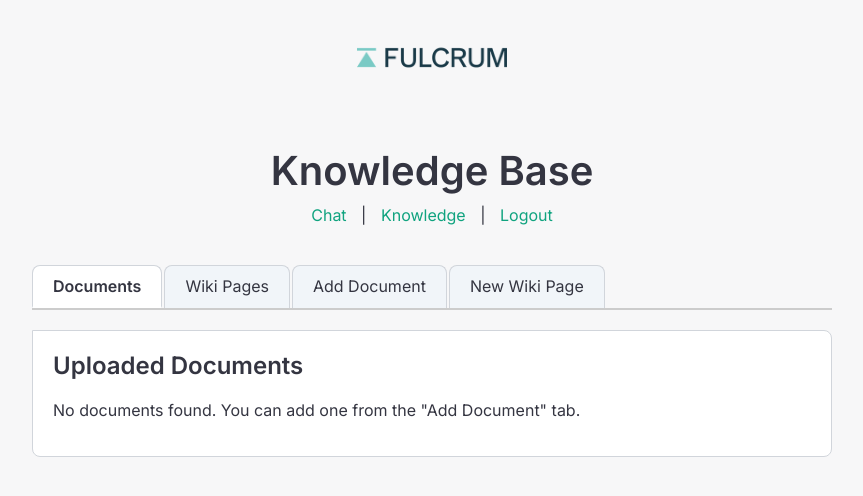
After one commit to pbiosca-fulcrum/RAG-Fulcrum, a Flask app: page /knowledge in a window 1280 px wide. The commit adds this page. Shown: the top 496 px of the page, without its empty margins (208-1071 px from the left). Run offline with Flask 3, Linux system fonts and the light colour scheme; a user stored in the database is signed in; data comes from the database, SQL or seed files in the repository; both versions use the stored data as it was after the commit.

Commit message:
feat(WorkingChatBot): The ChatBot is now working great, the Knowledge Base is visible to the end user

```diff
--- a/app.py
+++ b/app.py
@@ -4,8 +4,10 @@ import datetime
 import json
 import sqlite3
 import threading
-from flask import (Flask, request, render_template, jsonify,
-                   send_from_directory, redirect, url_for, session, flash)
+from flask import (
+    Flask, request, render_template, jsonify,
+    send_from_directory, redirect, url_for, session, flash
+)
 from werkzeug.security import generate_password_hash, check_password_hash
 from chunk_and_embed import chunk_and_embed_file, generate_document_title, embed_text
 from query import generate_answer
@@ -82,10 +84,10 @@ def restart_chroma():
         # Re-create the collection with the same embedding function
         new_collection = chroma_client.get_or_create_collection(name="rag_chunks", embedding_function=embedding_function)
         flash("Chroma collection has been restarted.", "success")
-        return redirect(url_for("documents"))
+        return redirect(url_for("knowledge"))
     except Exception as e:
         flash("Failed to restart Chroma collection: " + str(e), "error")
-        return redirect(url_for("documents"))
+        return redirect(url_for("knowledge"))
 
 # --- User Authentication Routes ---
 @app.route("/register", methods=["GET", "POST"])
@@ -126,13 +128,43 @@ def logout():
     flash("Logged out.", "info")
     return redirect(url_for("login"))
 
-# --- Main Chat and Document Routes ---
+# --- Main Chat Route ---
 @app.route("/", methods=["GET"])
 def index():
     if "user" not in session:
         return redirect(url_for("login"))
     return render_template("index.html")
 
+@app.route("/query", methods=["POST"])
+def query():
+    if "user" not in session:
+        return jsonify({"error": "Unauthorized"}), 401
+    data = request.json
+    if not data or "question" not in data:
+        return jsonify({"error": "No question provided"}), 400
+    question = data["question"]
+    debug = data.get("debug", False)
+    if debug:
+        answer, debug_context = generate_answer(question, debug=True)
+        return jsonify({"answer": answer, "debug_context": debug_context})
+    else:
+        answer = generate_answer(question, debug=False)
+        return jsonify({"answer": answer})
+
+# --- Unified Knowledge Page (Documents + Wiki) ---
+@app.route("/knowledge")
+def knowledge():
+    if "user" not in session:
+        return redirect(url_for("login"))
+    # Get documents
+    with open(METADATA_FILE, "r") as f:
+        docs = json.load(f)
+    docs = sorted(docs, key=lambda x: x.get("upload_time", ""), reverse=True)
+    # Get wiki pages
+    pages = get_all_wiki_pages()
+    return render_template("knowledge.html", docs=docs, pages=pages)
+
+# --- Document Upload (same route, but now linked from knowledge page) ---
 @app.route("/upload_page", methods=["GET", "POST"])
 def upload_page():
     if "user" not in session:
@@ -141,7 +173,7 @@ def upload_page():
         file = request.files.get("document")
         if not file:
             flash("No file uploaded.", "error")
-            return redirect(url_for("upload_page"))
+            return redirect(url_for("knowledge"))
 
         now = datetime.datetime.utcnow()
         # Create folder structure based on current UTC date: uploads/YYYY/MM
@@ -155,7 +187,7 @@ def upload_page():
 
         try:
             title = generate_document_title(temp_file_path)
-        except Exception as e:
+        except Exception:
             title = file.filename  # fallback
 
         import re
@@ -180,33 +212,8 @@ def upload_page():
         flash(f"Your document '{title}' has been uploaded and is being processed. Please wait...", "info")
         threading.Thread(target=process_document, args=(new_file_path, doc_id, extra_metadata)).start()
 
-        return redirect(url_for("documents"))
+        return redirect(url_for("knowledge"))
     return render_template("upload.html")
-
-@app.route("/query", methods=["POST"])
-def query():
-    if "user" not in session:
-        return jsonify({"error": "Unauthorized"}), 401
-    data = request.json
-    if not data or "question" not in data:
-        return jsonify({"error": "No question provided"}), 400
-    question = data["question"]
-    debug = data.get("debug", False)
-    if debug:
-        answer, debug_context = generate_answer(question, debug=True)
-        return jsonify({"answer": answer, "debug_context": debug_context})
-    else:
-        answer = generate_answer(question, debug=False)
-        return jsonify({"answer": answer})
-
-@app.route("/documents", methods=["GET"])
-def documents():
-    if "user" not in session:
-        return redirect(url_for("login"))
-    with open(METADATA_FILE, "r") as f:
-        docs = json.load(f)
-    docs = sorted(docs, key=lambda x: x.get("upload_time", ""), reverse=True)
-    return render_template("documents.html", docs=docs)
 
 @app.route("/uploads/<path:filename>")
 def uploaded_file(filename):
@@ -217,8 +224,6 @@ def internal_error(error):
     return render_template("error.html", error=error), 500
 
 # --- Wiki Functionality ---
-# Wiki pages are stored in a separate SQLite database for collaboration
-
 WIKI_DB = "wiki.db"
 
 def init_wiki_db():
@@ -229,6 +234,7 @@ def init_wiki_db():
                 id INTEGER PRIMARY KEY AUTOINCREMENT,
                 title TEXT NOT NULL,
                 content TEXT NOT NULL,
+                folder TEXT DEFAULT '',
                 updated_at TEXT NOT NULL
             )
         """)
@@ -239,43 +245,45 @@ init_wiki_db()
 def get_all_wiki_pages():
     with sqlite3.connect(WIKI_DB) as conn:
         cur = conn.cursor()
-        cur.execute("SELECT id, title, updated_at FROM wiki ORDER BY updated_at DESC")
+        cur.execute("SELECT id, title, folder, updated_at FROM wiki ORDER BY updated_at DESC")
         rows = cur.fetchall()
         pages = []
         for row in rows:
             pages.append({
                 "id": row[0],
                 "title": row[1],
-                "updated_at": row[2]
+                "folder": row[2],
+                "updated_at": row[3]
             })
     return pages
 
 def get_wiki_page(page_id):
     with sqlite3.connect(WIKI_DB) as conn:
         cur = conn.cursor()
-        cur.execute("SELECT id, title, content, updated_at FROM wiki WHERE id = ?", (page_id,))
+        cur.execute("SELECT id, title, content, folder, updated_at FROM wiki WHERE id = ?", (page_id,))
         row = cur.fetchone()
         if row:
             return {
                 "id": row[0],
                 "title": row[1],
                 "content": row[2],
-                "updated_at": row[3]
+                "folder": row[3],
+                "updated_at": row[4]
             }
     return None
 
-def save_wiki_page(title, content, page_id=None):
-    now = datetime.datetime.utcnow().isoformat()
+def save_wiki_page(title, content, folder, page_id=None):
+    now = datetime.datetime.utcnow().strftime("%Y-%m-%d %H:%M")
     with sqlite3.connect(WIKI_DB) as conn:
         cur = conn.cursor()
         if page_id:
-            cur.execute("UPDATE wiki SET title = ?, content = ?, updated_at = ? WHERE id = ?",
-                        (title, content, now, page_id))
+            cur.execute("UPDATE wiki SET title = ?, content = ?, folder = ?, updated_at = ? WHERE id = ?",
+                        (title, content, folder, now, page_id))
             conn.commit()
             return page_id
         else:
-            cur.execute("INSERT INTO wiki (title, content, updated_at) VALUES (?, ?, ?)",
-                        (title, content, now))
+            cur.execute("INSERT INTO wiki (title, content, folder, updated_at) VALUES (?, ?, ?, ?)",
+                        (title, content, folder, now))
             conn.commit()
             return cur.lastrowid
 
@@ -295,13 +303,6 @@ def embed_wiki_page(wiki_id, title, content):
     )
     print(f"Wiki page '{title}' (ID: {wiki_id}) embedded successfully.")
 
-@app.route("/wiki")
-def wiki_list():
-    if "user" not in session:
-        return redirect(url_for("login"))
-    pages = get_all_wiki_pages()
-    return render_template("wiki_list.html", pages=pages)
-
 @app.route("/wiki/view/<int:page_id>")
 def wiki_view(page_id):
     if "user" not in session:
@@ -309,7 +310,7 @@ def wiki_view(page_id):
     page = get_wiki_page(page_id)
     if not page:
         flash("Wiki page not found.", "error")
-        return redirect(url_for("wiki_list"))
+        return redirect(url_for("knowledge"))
     return render_template("wiki_view.html", page=page)
 
 @app.route("/wiki/edit/<int:page_id>")
@@ -319,14 +320,14 @@ def wiki_edit(page_id):
     page = get_wiki_page(page_id)
     if not page:
         flash("Wiki page not found.", "error")
-        return redirect(url_for("wiki_list"))
+        return redirect(url_for("knowledge"))
     return render_template("wiki_edit.html", page=page)
 
 @app.route("/wiki/new")
 def wiki_new():
     if "user" not in session:
         return redirect(url_for("login"))
-    page = {"id": None, "title": "", "content": ""}
+    page = {"id": None, "title": "", "content": "", "folder": ""}
     return render_template("wiki_edit.html", page=page)
 
 @app.route("/wiki/save", methods=["POST"])
@@ -335,11 +336,12 @@ def wiki_save():
         return redirect(url_for("login"))
     title = request.form.get("title").strip()
     content = request.form.get("content").strip()
+    folder = request.form.get("folder", "").strip()
     page_id = request.form.get("id")
     if not title or not content:
         flash("Title and content cannot be empty.", "error")
         return redirect(url_for("wiki_new") if not page_id else url_for("wiki_edit", page_id=page_id))
-    saved_page_id = save_wiki_page(title, content, page_id)
+    saved_page_id = save_wiki_page(title, content, folder, page_id)
     embed_wiki_page(saved_page_id, title, content)
     flash("Wiki page saved and embedded successfully.", "success")
     return redirect(url_for("wiki_view", page_id=saved_page_id))
--- a/templates/documents.html
+++ b/templates/documents.html
@@ -14,11 +14,10 @@
       <h1>Uploaded Documents</h1>
       <nav>
         <a href="/">Chat</a> |
-        <a href="/documents">Documents</a> |
-        <a href="/upload_page">Add Document</a> |
+        <a href="/knowledge">Knowledge</a> |
         <a href="/logout">Logout</a>
       </nav>
-      <p>Browse the documents below (sorted by upload date, newest first):</p>
+      <p>This page remains available, but you can also use the unified <strong>Knowledge</strong> section for documents and wiki.</p>
     </header>
     <section class="documents-section">
       <ul>
--- /dev/null
+++ b/templates/knowledge.html
@@ -0,0 +1,169 @@
+<!DOCTYPE html>
+<html lang="en">
+<head>
+  <meta charset="UTF-8">
+  <meta name="viewport" content="width=device-width, initial-scale=1">
+  <title>Knowledge Base - TheFulcrum's Chat</title>
+  <link rel="stylesheet" href="/static/style.css">
+  <link href="https://fonts.googleapis.com/css2?family=Inter:wght@400;600&display=swap" rel="stylesheet">
+  <style>
+    /* Basic tab styling */
+    .tab-container {
+      display: flex;
+      border-bottom: 2px solid #ccc;
+      margin-bottom: 20px;
+    }
+    .tab {
+      padding: 10px 20px;
+      cursor: pointer;
+      background-color: #f1f5f9;
+      border: 1px solid #d1d5db;
+      border-bottom: none;
+      margin-right: 2px;
+      border-radius: 8px 8px 0 0;
+    }
+    .tab.active {
+      background-color: white;
+      border-bottom: 2px solid white;
+      font-weight: bold;
+    }
+    .tab-content {
+      display: none;
+    }
+    .tab-content.active {
+      display: block;
+      background-color: #ffffff;
+      border: 1px solid #d1d5db;
+      padding: 20px;
+      border-radius: 0 8px 8px 8px;
+    }
+    .subsection-title {
+      margin-top: 0;
+    }
+    /* Minimally refine lists */
+    ul {
+      list-style: none;
+      padding: 0;
+    }
+    ul li {
+      margin-bottom: 10px;
+    }
+  </style>
+</head>
+<body>
+  <div class="container">
+    <header>
+      <img src="/static/logo.png" alt="Logo" class="logo">
+      <h1>Knowledge Base</h1>
+      <nav>
+        <a href="/">Chat</a> |
+        <a href="/knowledge">Knowledge</a> |
+        <a href="/logout">Logout</a>
+      </nav>
+    </header>
+
+    <!-- Tabs -->
+    <div class="tab-container">
+      <div class="tab active" data-tab="docs-tab">Documents</div>
+      <div class="tab" data-tab="wiki-tab">Wiki Pages</div>
+      <div class="tab" data-tab="upload-tab">Add Document</div>
+      <div class="tab" data-tab="wiki-new-tab">New Wiki Page</div>
+    </div>
+
+    <!-- Documents tab content -->
+    <div id="docs-tab" class="tab-content active">
+      <h2 class="subsection-title">Uploaded Documents</h2>
+      {% if docs %}
+        <ul>
+          {% for doc in docs %}
+          <li>
+            <strong>{{ doc.title }}</strong><br>
+            Uploaded by {{ doc.uploader }} at {{ doc.upload_time }}<br>
+            <a href="/uploads/{{ doc.folder | replace('uploads/', '') }}/{{ doc.filename }}" target="_blank">View Document</a>
+          </li>
+          {% endfor %}
+        </ul>
+      {% else %}
+        <p>No documents found. You can add one from the "Add Document" tab.</p>
+      {% endif %}
+    </div>
+
+    <!-- Wiki tab content -->
+    <div id="wiki-tab" class="tab-content">
+      <h2 class="subsection-title">Wiki Pages</h2>
+      {% if pages %}
+        <ul>
+          {% for page in pages %}
+          <li>
+            <a href="/wiki/view/{{ page.id }}"><strong>{{ page.title }}</strong></a>
+            {% if page.folder %}
+              <em>[{{ page.folder }}]</em>
+            {% endif %}
+            <br>
+            Last updated: {{ page.updated_at }}
+            <a href="/wiki/edit/{{ page.id }}" class="btn">Edit</a>
+          </li>
+          {% endfor %}
+        </ul>
+      {% else %}
+        <p>No wiki pages found. You can create one from the "New Wiki Page" tab.</p>
+      {% endif %}
+    </div>
+
+    <!-- Add Document tab content -->
+    <div id="upload-tab" class="tab-content">
+      <h2 class="subsection-title">Upload a New Document</h2>
+      <form action="/upload_page" method="post" enctype="multipart/form-data">
+        <div class="form-group">
+          <label for="document">Select Document:</label>
+          <input type="file" name="document" id="document" accept=".pdf,.txt,.docx,.xlsx,.png,.jpg,.jpeg" required/>
+        </div>
+        <button type="submit" class="btn" id="uploadBtn">Upload Document</button>
+      </form>
+    </div>
+
+    <!-- New Wiki Page tab content -->
+    <div id="wiki-new-tab" class="tab-content">
+      <h2 class="subsection-title">Create a New Wiki Page</h2>
+      <form action="/wiki/save" method="post">
+        <div class="form-group">
+          <label for="title">Title:</label>
+          <input type="text" name="title" id="title" required>
+        </div>
+        <div class="form-group">
+          <label for="folder">Folder / Topic (optional):</label>
+          <input type="text" name="folder" id="folder">
+        </div>
+        <div class="form-group">
+          <label for="content">Content (Markdown supported):</label>
+          <textarea name="content" id="content" style="width:100%; height:200px;" required></textarea>
+        </div>
+        <button type="submit" class="btn">Save Wiki Page</button>
+      </form>
+    </div>
+
+  </div>
+  <script>
+    // Simple tab switching logic
+    const tabs = document.querySelectorAll(".tab");
+    const contents = document.querySelectorAll(".tab-content");
+
+    tabs.forEach(tab => {
+      tab.addEventListener("click", () => {
+        // Remove active class from all tabs
+        tabs.forEach(t => t.classList.remove("active"));
+        // Hide all tab contents
+        contents.forEach(c => c.classList.remove("active"));
+
+        // Activate the clicked tab
+        tab.classList.add("active");
+        const target = tab.getAttribute("data-tab");
+        const content = document.getElementById(target);
+        if (content) {
+          content.classList.add("active");
+        }
+      });
+    });
+  </script>
+</body>
+</html>
```
Also changed, not shown: chunk_and_embed.py (+51 -14 lines), query.py (+40 -9 lines), requirements.txt (+178 -21 lines), templates/index.html (+14 -3 lines), templates/wiki_edit.html (+13 -3 lines), templates/wiki_list.html (+24 -7 lines), templates/wiki_view.html (+13 -4 lines), wiki.db.
